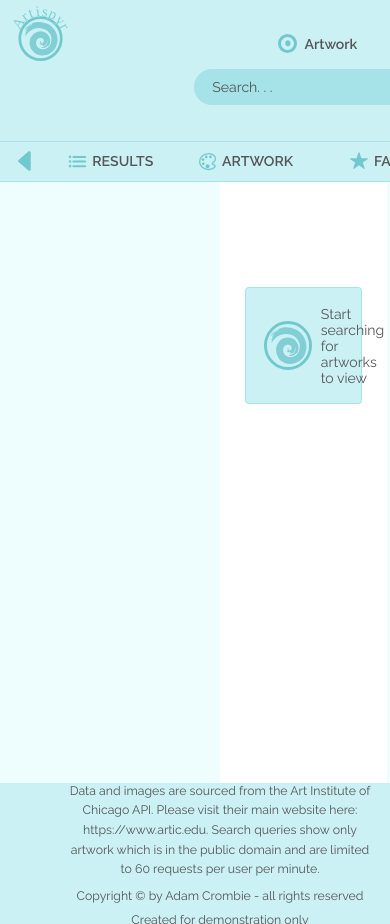
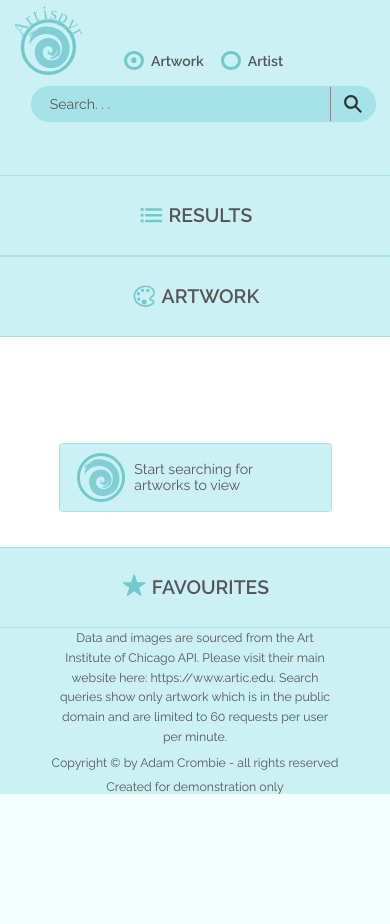
Before and after one commit to adamcrombie/Artispyr, a website built with Parcel: page src/index.html in a window 390 px wide. After the commit the page ends 844 px from the top, so only its background shows below. Built offline with nearby package versions, Linux system fonts and the light colour scheme.

Commit message:
responsive upate for screens below 720px - further amendments to be made

```diff
--- a/src/index.html
+++ b/src/index.html
@@ -113,7 +113,7 @@
           </svg>
           <h3 class="heading-3">Results</h3>
         </div>
-        <div class="heading">
+        <div class="heading heading--artwork">
           <svg class="heading__icon heading__icon--artwork">
             <use xlink:href="img/sprite.svg#color-palette-outline"></use>
           </svg>
@@ -132,6 +132,13 @@
           <div class="results__listing"></div>
           <div class="pagination-results"></div>
         </div>
+        <div class="section__headings mobile-display">
+          <svg class="heading__icon heading__icon--artwork">
+            <use xlink:href="img/sprite.svg#color-palette-outline"></use>
+          </svg>
+          <h3 class="heading-3">Artwork</h3>
+        </div>
+
         <div class="artwork">
           <div class="artwork__message"></div>
           <div class="artwork__img"></div>
@@ -139,6 +146,12 @@
             <div class="artwork__details__message"></div>
             <div class="artwork-details"></div>
           </div>
+        </div>
+        <div class="section__headings mobile-display">
+          <svg class="heading__icon heading__icon--favourites">
+            <use xlink:href="img/sprite.svg#star"></use>
+          </svg>
+          <h3 class="heading-3">Favourites</h3>
         </div>
         <div class="favourites">
           <div class="favourites__message"></div>
--- a/src/js/controller.js
+++ b/src/js/controller.js
@@ -100,7 +100,7 @@ const controlToggleFavourite = function () {
     if (favouritesView.messageIsDisplayed()) favouritesView.clearMessage();
   }
   resultsView.updateFavourite(model.state.favourites.entries);
-  artworkView.updateFavourite(model.state.artwork?.favourite);
+  artworkView.updateFavourite(model.state.artwork.favourite);
   favouritesView.updateSelected();
 };
 
--- a/src/js/views/artworkView.js
+++ b/src/js/views/artworkView.js
@@ -43,7 +43,6 @@ class ArtworkView extends MessageView {
   }
 
   updateFavourite(isFavourite, showtext = true) {
-    if (isFavourite !== true || isFavourite !== false) return;
     isFavourite
       ? this.#addFavourite(showtext)
       : this.#removeFavourite(showtext);
--- a/src/sass/abstracts/_mixins.scss
+++ b/src/sass/abstracts/_mixins.scss
@@ -6,10 +6,23 @@
   flex: 0 0 var(--column-listing-width);
   overflow: hidden;
 
+  @include respond(small-1) {
+    display: block;
+    flex: 0 0 auto;
+  }
+
   &__message {
     max-width: 95%;
     &:not(:empty) {
       margin-top: 12rem;
+      @include respond(small-1) {
+        width: 32rem;
+        margin: 6rem auto;
+      }
+    }
+
+    @include respond(small-1) {
+      max-width: 75%;
     }
   }
 
@@ -18,6 +31,13 @@
     flex-direction: column;
     align-items: center;
     width: 100%;
+
+    @include respond(small-1) {
+      display: grid;
+      grid-template-columns: repeat(auto-fit, var(--column-listing-width));
+      justify-content: center;
+      justify-items: center;
+    }
   }
 }
 
@@ -26,6 +46,12 @@
   // 720px
   @if $breakpoint == small-1 {
     @media only screen and (max-width: 45em) {
+      @content;
+    }
+  }
+
+  @if $breakpoint == min-small-1 {
+    @media only screen and (min-width: 45.0625em) {
       @content;
     }
   }
--- a/src/sass/base/_base.scss
+++ b/src/sass/base/_base.scss
@@ -28,11 +28,14 @@ body {
 
 .container {
   width: 125rem;
-  min-height: 105rem;
   background-color: $color-white;
   border-radius: 0.6rem;
   margin: 6rem auto;
   box-shadow: var(--shadow-container);
+
+  @include respond(min-small-1) {
+    min-height: 105rem;
+  }
 
   @include respond(medium-1) {
     box-shadow: none;
@@ -53,6 +56,11 @@ body {
     [heading-end main-start] 1fr [main-end footer-start] 16rem [footer-end];
 
   overflow: hidden;
+
+  @include respond(small-1) {
+    display: flex;
+    flex-direction: column;
+  }
 }
 
 ::selection {
--- a/src/sass/base/_typography.scss
+++ b/src/sass/base/_typography.scss
@@ -2,6 +2,10 @@
   text-transform: uppercase;
   font-weight: var(--font-weight-semi-bold);
   font-size: 1.6rem;
+
+  @include respond(small-1) {
+    font-size: 2.2rem;
+  }
 }
 
 .paragraph {
--- a/src/sass/components/_message.scss
+++ b/src/sass/components/_message.scss
@@ -37,7 +37,6 @@
 
 .message-column {
   @extend %message;
-
   padding: 0.5rem 1rem;
 
   &__icon {
@@ -54,10 +53,18 @@
   &__paragraph {
     font-size: 1.4rem;
     padding: 0.5rem;
+
+    @include respond(small-1) {
+      margin-left: 0.5rem;
+      font-size: 1.5rem;
+    }
   }
 }
 
 .message-loading {
+  @include respond(small-1) {
+    text-align: center;
+  }
   &__icon {
     margin-top: 2rem;
     stroke: $color-primary-dark;
--- a/src/sass/components/_search.scss
+++ b/src/sass/components/_search.scss
@@ -96,6 +96,10 @@
 
   &:last-child {
     margin-left: 4rem;
+
+    @include respond(small-1) {
+      margin-left: 2rem;
+    }
   }
 
   &__radio {
--- a/src/sass/layout/_artwork.scss
+++ b/src/sass/layout/_artwork.scss
@@ -4,6 +4,10 @@
   display: flex;
   flex-direction: column;
   align-items: center;
+
+  @include respond(small-1) {
+    flex: 0 0 auto;
+  }
 
   &__message {
     max-width: 70%;
@@ -21,6 +25,11 @@
       padding: 0.5rem 0.5rem 2rem 0.5rem;
     }
 
+    @include respond(small-1) {
+      padding: 0;
+      margin: 0;
+    }
+
     & img {
       width: 100%;
     }
@@ -28,6 +37,11 @@
 
   &__details {
     width: 70%;
+
+    @include respond(small-1) {
+      width: 100%;
+      padding: 0 1rem;
+    }
 
     &__message {
       &:not(:empty) {
@@ -43,15 +57,28 @@
   align-items: center;
   position: relative;
 
+  @include respond(small-1) {
+    &:not(:empty) {
+      margin-top: 4rem;
+    }
+  }
+
   &__title {
     font-size: 2.8rem;
     font-weight: var(--font-weight-semi-bold);
     margin-bottom: 1rem;
     text-align: center;
+    @include respond(small-1) {
+      width: 80%;
+    }
   }
 
   &__created {
     font-size: 1.6rem;
+    @include respond(small-1) {
+      width: 70%;
+      text-align: center;
+    }
   }
 
   &__divider {
@@ -59,12 +86,20 @@
     height: 1px;
     background-color: $color-primary-medium;
     margin: 2rem 0;
+
+    @include respond(small-1) {
+      width: 80%;
+    }
   }
 
   &__artist {
     font-size: 2.4rem;
     text-align: center;
     width: 90%;
+
+    @include respond(small-1) {
+      width: 70%;
+    }
 
     &--block {
       display: block;
@@ -82,6 +117,10 @@
     &:last-child {
       margin-bottom: 6rem;
     }
+
+    @include respond(small-1) {
+      padding-left: 6rem;
+    }
   }
 
   &__favourite {
@@ -89,11 +128,21 @@
     top: 0;
     right: -6rem;
 
+    @include respond(small-1) {
+      top: -2.8rem;
+      right: 2rem;
+    }
+
     &__icon {
       width: 2.4rem;
       height: 2.4rem;
       fill: $color-primary-light-1;
       transition: all 0.3s;
+
+      @include respond(small-1) {
+        width: 3rem;
+        height: 3rem;
+      }
 
       &.favourite {
         fill: $color-primary-dark;
@@ -117,8 +166,13 @@
       font-weight: var(--font-weight-medium);
       display: block;
       text-align: center;
-      opacity: 0;
-      animation: fadeOut 2.5s ease-in;
+      // opacity: 0;
+      // animation: fadeOut 2.5s ease-in;
+
+      @include respond(small-1) {
+        top: 0rem;
+        left: -5rem;
+      }
     }
   }
 }
--- a/src/sass/layout/_favourites.scss
+++ b/src/sass/layout/_favourites.scss
@@ -5,11 +5,15 @@
 }
 
 .favourites-show {
-  animation: widthExpandRight 0.4s ease-out 0s 1 normal forwards,
-    slideOutRight 0.2s ease-out 0.4s 1 normal forwards;
+  @include respond(min-small-1) {
+    animation: widthExpandRight 0.4s ease-out 0s 1 normal forwards,
+      slideOutRight 0.2s ease-out 0.4s 1 normal forwards;
+  }
 }
 
 .favourites-hide {
-  animation: slideInRight 0.4s ease-in 0s 1 normal forwards,
-    widthReduce 0.2s ease-in 0.4s 1 normal forwards;
+  @include respond(min-small-1) {
+    animation: slideInRight 0.4s ease-in 0s 1 normal forwards,
+      widthReduce 0.2s ease-in 0.4s 1 normal forwards;
+  }
 }
--- a/src/sass/layout/_header.scss
+++ b/src/sass/layout/_header.scss
@@ -10,7 +10,9 @@
 
   @include respond(small-1) {
     position: relative;
-    justify-content: space-around;
+    flex-direction: column;
+    justify-content: flex-start;
+    padding: 6rem 0 6rem 0;
   }
 
   &__form {
@@ -28,7 +30,8 @@
     }
 
     @include respond(small-1) {
-      height: 40%;
+      margin: 0;
+      height: 8rem;
       position: absolute;
       top: 0.5rem;
       left: 1rem;
@@ -49,11 +52,24 @@
       font-size: 1.4rem;
     }
 
+    @include respond(small-1) {
+      position: absolute;
+      bottom: 1rem;
+      left: 1rem;
+      width: 100%;
+      height: min-content;
+      text-align: left;
+    }
+
     &--block {
       display: block;
 
       &:first-child {
         margin-bottom: 1rem;
+
+        @include respond(small-1) {
+          margin-bottom: 0.5rem;
+        }
       }
     }
   }
--- a/src/sass/layout/_results.scss
+++ b/src/sass/layout/_results.scss
@@ -4,11 +4,15 @@
 }
 
 .results-show {
-  animation: widthExpandLeft 0.4s ease-out 0s 1 normal forwards,
-    slideOutLeft 0.2s ease-out 0.4s 1 normal forwards;
+  @include respond(min-small-1) {
+    animation: widthExpandLeft 0.4s ease-out 0s 1 normal forwards,
+      slideOutLeft 0.2s ease-out 0.4s 1 normal forwards;
+  }
 }
 
 .results-hide {
-  animation: slideInLeft 0.4s ease-in 0s 1 normal forwards,
-    widthReduce 0.2s ease-in 0.4s 1 normal forwards;
+  @include respond(min-small-1) {
+    animation: slideInLeft 0.4s ease-in 0s 1 normal forwards,
+      widthReduce 0.2s ease-in 0.4s 1 normal forwards;
+  }
 }
--- a/src/sass/pages/_home.scss
+++ b/src/sass/pages/_home.scss
@@ -10,12 +10,21 @@
     grid-column: full-start / full-end;
     grid-row: heading-start / heading-end;
     position: relative;
+
+    @include respond(small-1) {
+      justify-content: center;
+      padding: 3rem 0;
+    }
   }
 
   &__main {
     grid-column: full-start / full-end;
     grid-row: main-start / main-end;
     display: flex;
+
+    @include respond(small-1) {
+      flex-direction: column;
+    }
   }
 
   &__btn {
@@ -29,6 +38,10 @@
     top: 50%;
     transform: translateY(-50%);
     border-radius: 50%;
+
+    @include respond(small-1) {
+      display: none;
+    }
 
     &__icon {
       height: 3.5rem;
@@ -60,19 +73,36 @@
   align-items: center;
 
   &--results {
-    margin-left: calc(var(--column-listing-width) / 2);
-    transform: translateX(-50%);
+    @include respond(min-small-1) {
+      margin-left: calc(var(--column-listing-width) / 2);
+      transform: translateX(-50%);
+    }
   }
 
   &--favourites {
     margin-right: calc(var(--column-listing-width) / 2 + 1rem);
     transform: translateX(50%);
+
+    @include respond(small-1) {
+      display: none;
+    }
+  }
+
+  @include respond(small-1) {
+    &--artwork {
+      display: none;
+    }
   }
 
   &__icon {
     width: 2.4rem;
     height: 2.4rem;
     margin-right: 0.5rem;
+
+    @include respond(small-1) {
+      width: 3rem;
+      height: 3rem;
+    }
 
     &--results,
     &--artwork {
@@ -87,6 +117,21 @@
     &--favourites {
       padding: 1px;
       transform: translateY(-1px);
+
+      @include respond(min-small-1) {
+        transform: translateY(-1px);
+      }
+      @include respond(small-1) {
+        transform: translateY(-2px);
+      }
     }
   }
 }
+
+.mobile-display {
+  display: flex;
+
+  @include respond(min-small-1) {
+    display: none;
+  }
+}
```
